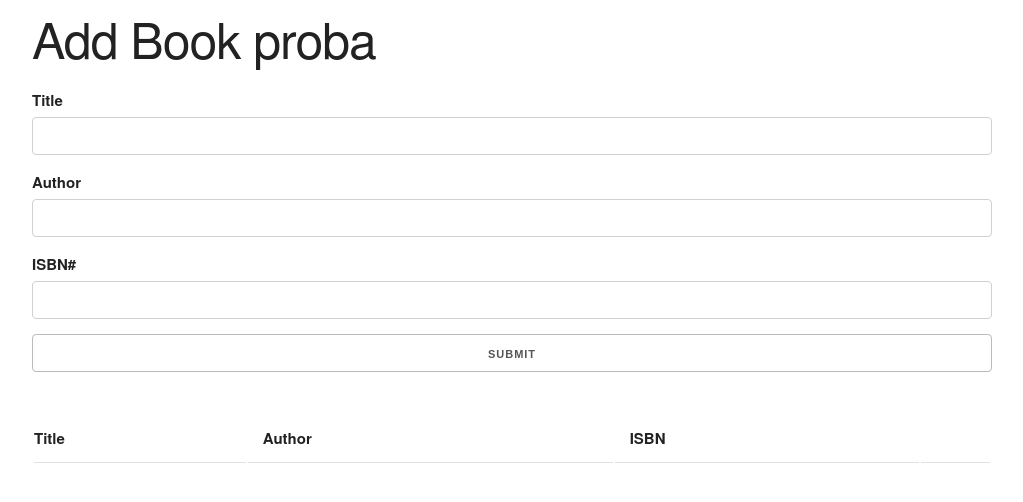
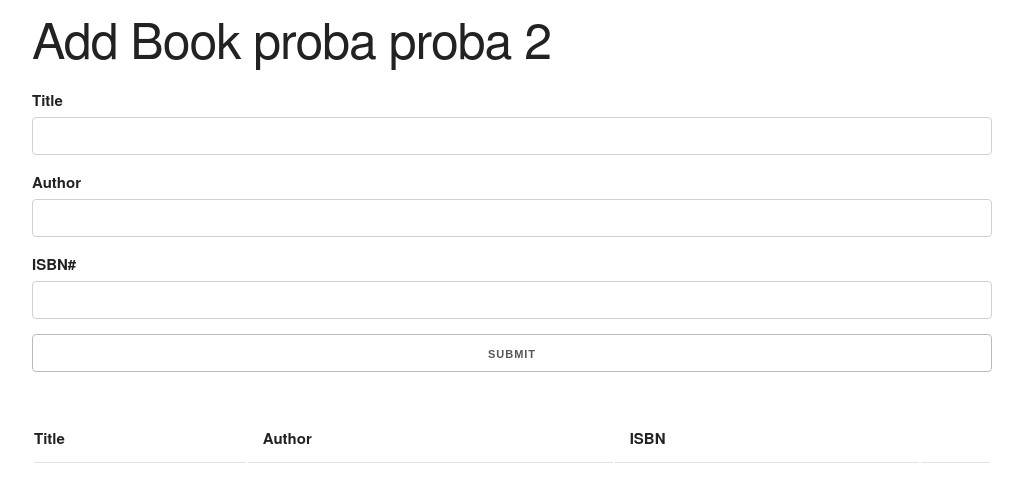
Before and after one commit to mnemanjaCode/Code0224, a plain HTML site: page Materijal sa predavanja/index.html in a window 1280 px wide. Shown: the whole page, without its empty margins (128-1151 px from the left). Drawn offline with nearby package versions, Linux system fonts and the light colour scheme.

Commit message:
moj drugi commit sa loc racunara

```diff
--- a/Materijal sa predavanja/index.html
+++ b/Materijal sa predavanja/index.html
@@ -26,7 +26,7 @@
   </head>
   <body>
     <div class="container">
-      <h1>Add Book proba</h1>
+      <h1>Add Book proba proba 2</h1>
       <form id="book-form">
         <div>
           <label for="title">Title</label>
```
